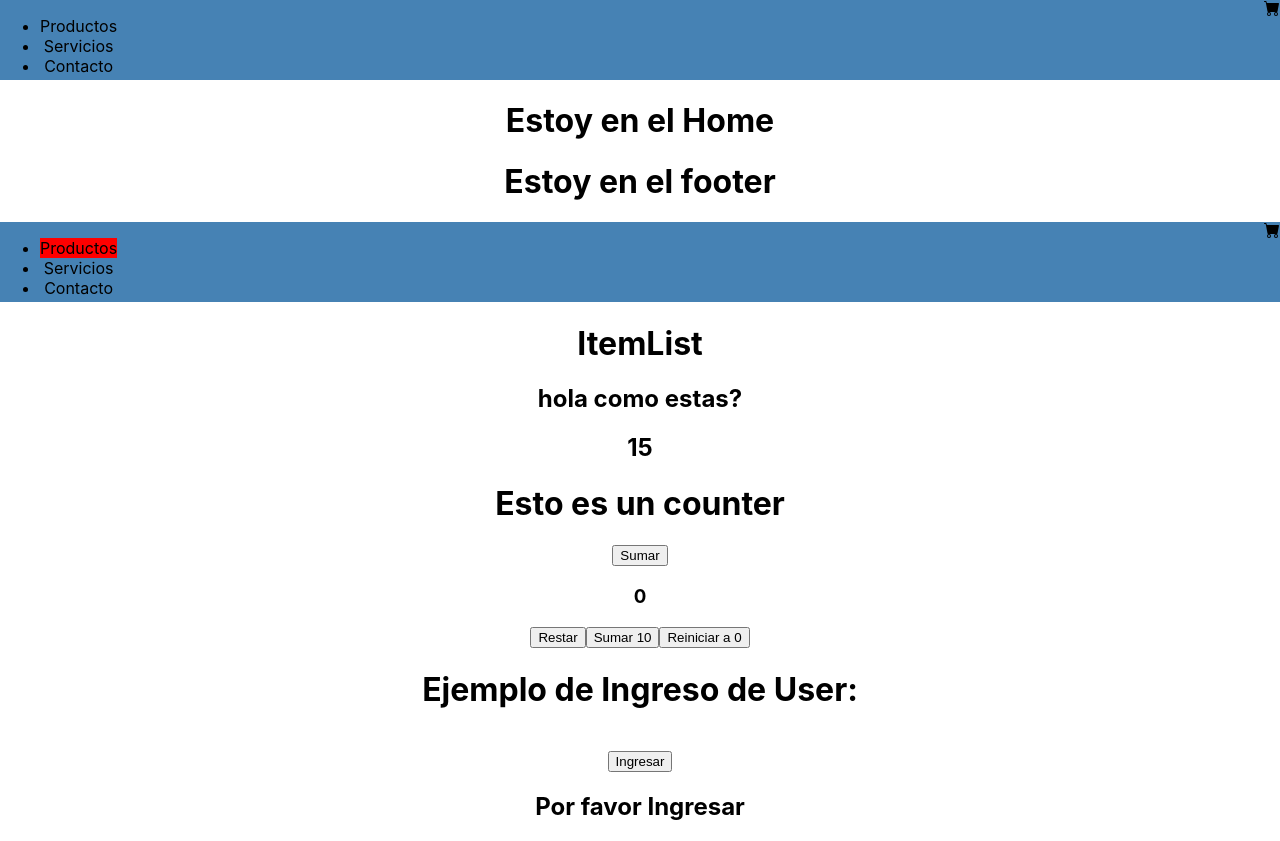
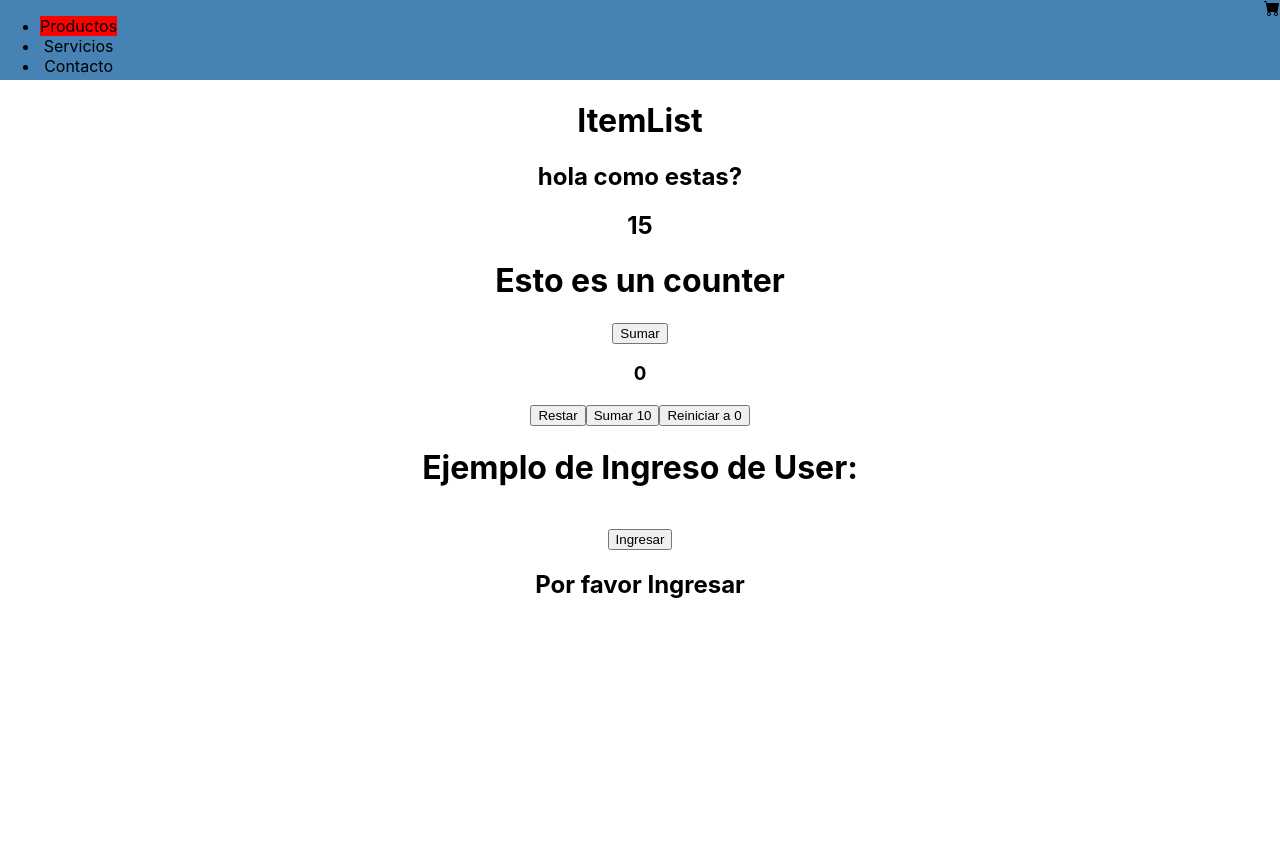
Before and after one commit to Fer-Gutierrez/ClaseReact, a React (Create React App) app: page / in a window 1280 px wide. After the commit the page ends 800 px from the top, so only its background shows below. Built offline with nearby package versions, Linux system fonts and the light colour scheme.

Commit message:
arreglo de main

```diff
--- a/src/App.js
+++ b/src/App.js
@@ -7,8 +7,6 @@ import { Navbar } from './components/Navbar/Navbar';
 import "./App.css";
 //import Navbar from "./Navbar" --> Cuando exporto de manera (export default)
 //import { Navbar } from "./Navbar"; // Cuando exporto con (export antes de la funcion).
-import Home from "./Home";
-import Footer from "./Footer";
 
 
 function App() {
@@ -21,12 +19,6 @@ function App() {
   return (
     <div className="App">
 
-
-      <Navbar />
-      <Home />
-      <Footer />
-
-
       <Navbar color={"red"} />
       <ItemList saludo={saludo} edad={edad} esMayor={false}/>
       <Counter />
--- a/src/Footer.jsx
+++ /dev/null
@@ -1,13 +0,0 @@
-//Escribimos rafc y te genera automaticamente le componente.
-//Escribimos rafce
-import React from "react";
-
-const Footer = () => {
-  return (
-    <footer>
-      <h1>Estoy en el footer</h1>
-    </footer>
-  );
-};
-
-export default Footer;
--- a/src/Home.jsx
+++ /dev/null
@@ -1,9 +0,0 @@
-const Home = () => {
-  return (
-    <main>
-      <h1>Estoy en el Home</h1>
-    </main>
-  );
-};
-
-export default Home;
```
Also changed, not shown: src/Navbar.jsx (deleted, +0 -7 lines), src/logo.svg (deleted).
